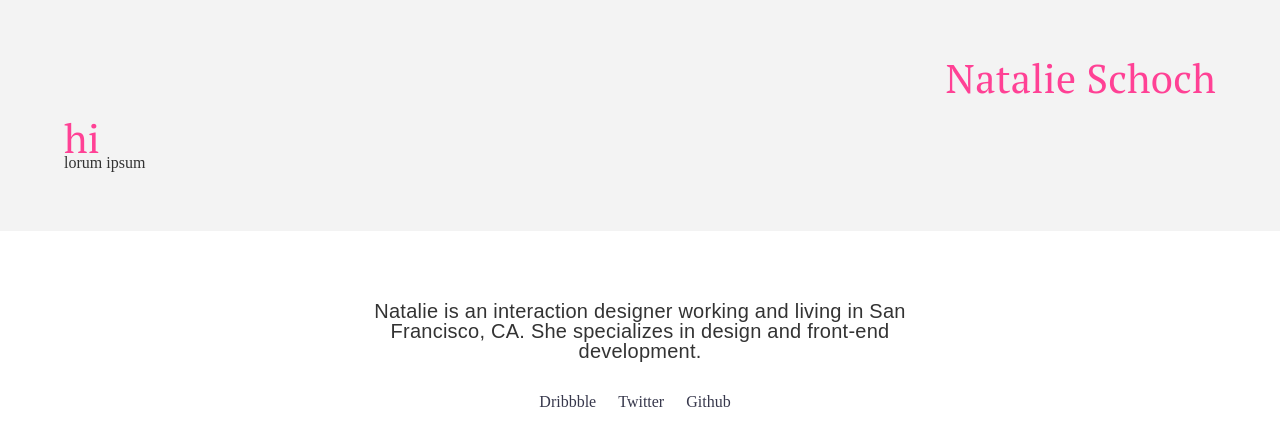
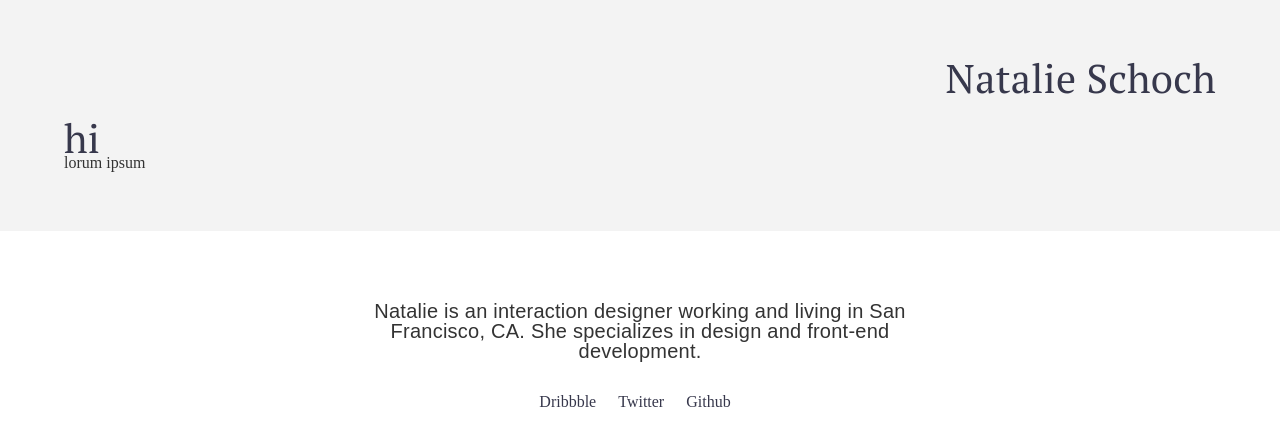
Before and after one commit to nataliefschoch/portfolio, a PHP site: page /gusto.php in a window 1280 px wide. Shown: the top 446 px of the page. Run offline with PHP 8.4, Linux system fonts and the light colour scheme; some libraries are stand-ins or nearby versions.

```diff
--- a/css/style.css
+++ b/css/style.css
@@ -5,7 +5,7 @@ h1 {
   font-family: "PT Serif", serif;
   letter-spacing: 0.3px;
   line-height: 35px;
-  color: #FF4195; }
+  color: #37384C; }
 
 h3 {
   font-size: 20px;
--- a/css/typography_styles.css
+++ b/css/typography_styles.css
@@ -3,7 +3,7 @@ h1 {
   font-family: "PT Serif", serif;
   letter-spacing: 0.3px;
   line-height: 35px;
-  color: #FF4195; }
+  color: #37384C; }
 
 h3 {
   font-size: 20px;
--- a/css/typography_styles.scss
+++ b/css/typography_styles.scss
@@ -5,7 +5,7 @@ h1 {
 	font-family: $font-family-serif;
 	letter-spacing: 0.3px;
 	line-height: 35px;
-	color: $pink;
+	color: $black;
 }
 
 h3 {
```
Also changed, not shown: 3 other files.
